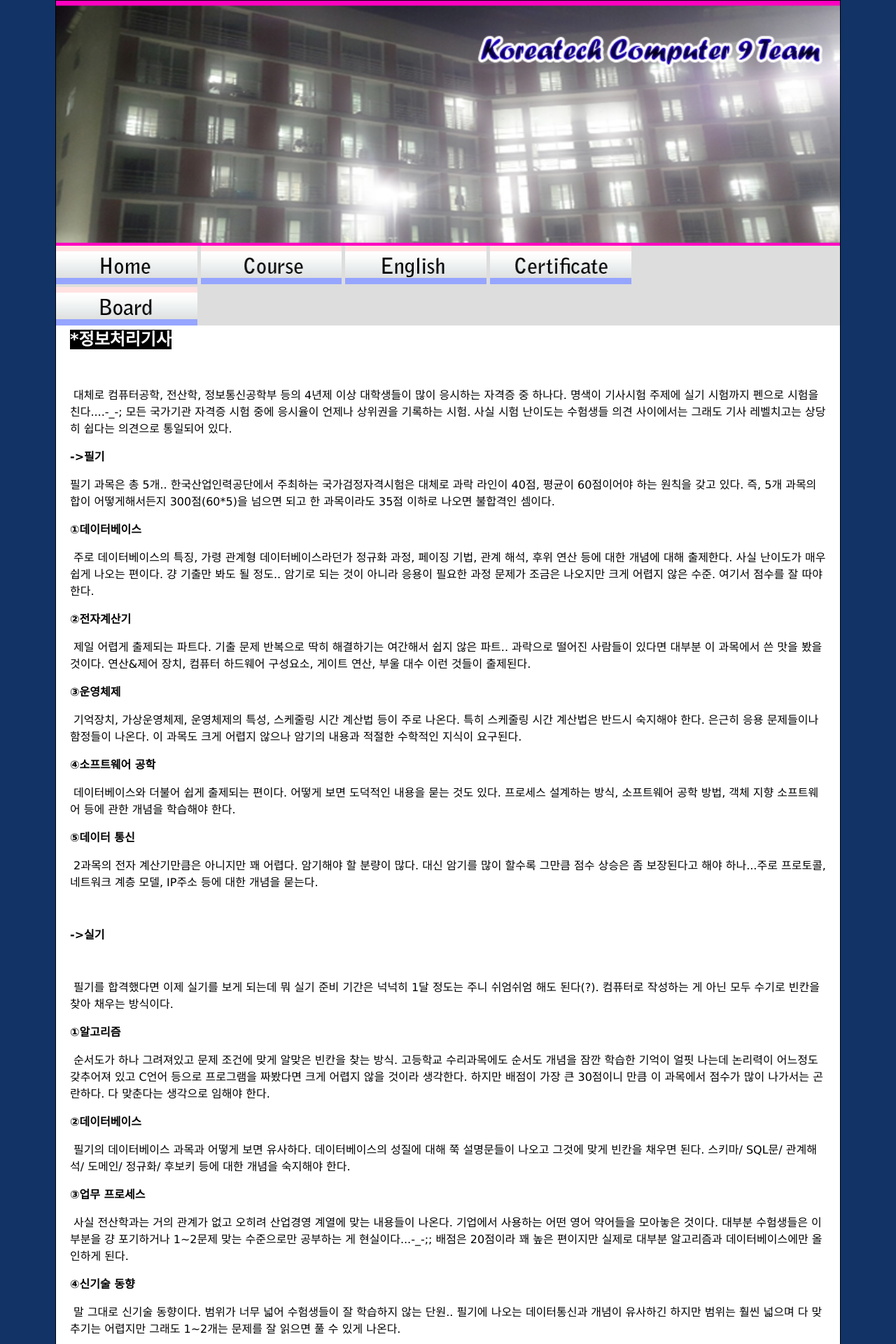
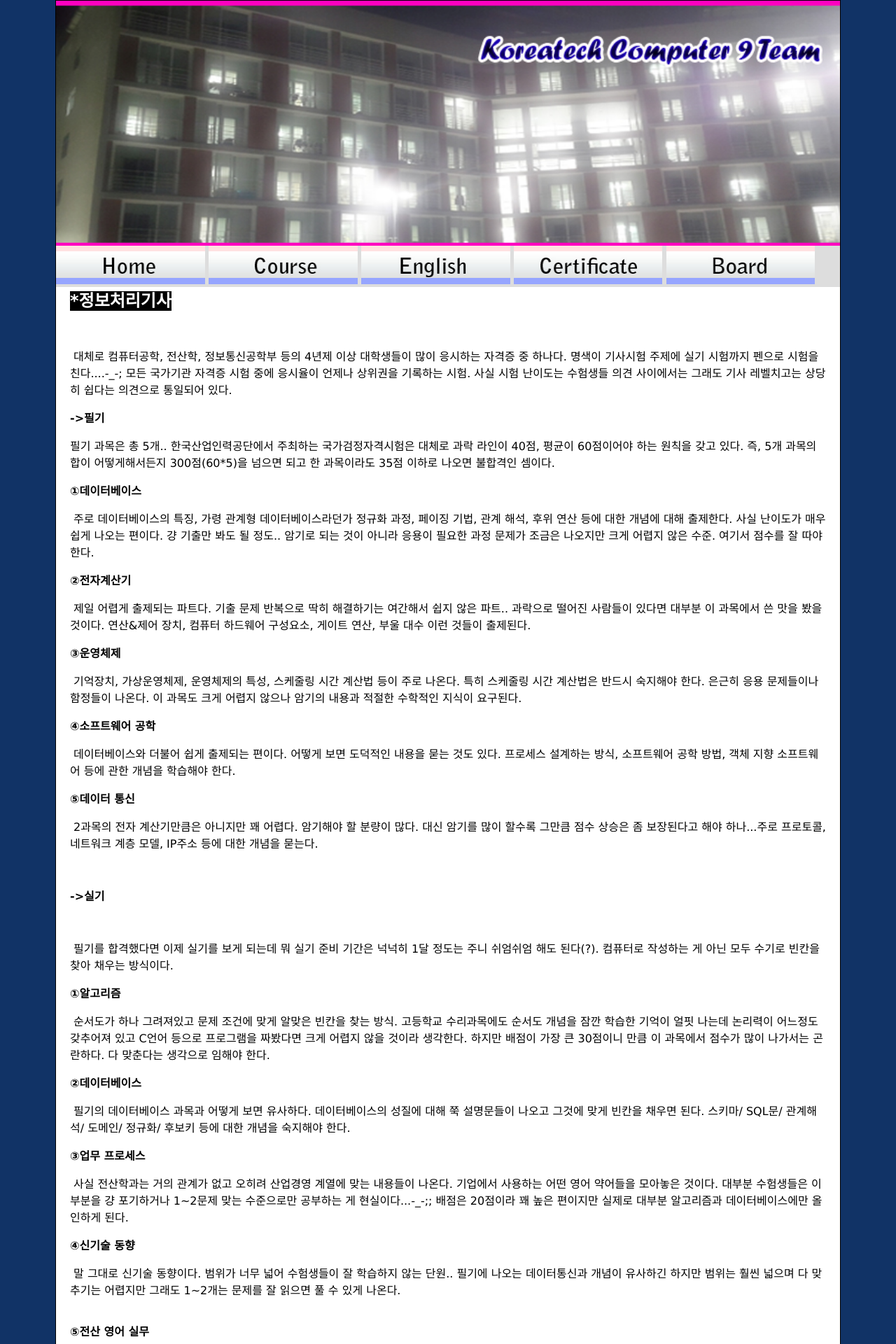
Before and after one commit to myungkwan/computer9team.github.com, a Jekyll site: the page certificate.html, which Jekyll copies as it is, in a window 1280 px wide. Shown: the top 1920 px of the page at 70% size. Built offline with Jekyll 4.4.1, drawn with Linux system fonts in a browser that asks for light colours.

Commit message:
Update certificate.html

```diff
--- a/certificate.html
+++ b/certificate.html
@@ -58,11 +58,11 @@ body {
 <div id="container">
   <div id="header">
     <img src="img2/logo4.jpg" width="100%" style="max-width: 100%; height:auto;" /><br />
-    <a href="index.html"><img src="img2/home.jpg" width="18%" height="55" /></a>
-    <a href="course.html"><img src="img2/course.jpg" width="18%" height="55" /></a>
-    <a href="english.html"><img src="img2/Englsih.jpg" width="18%" height="55" /></a>
-    <a href="certificate.html"><img src="img2/certificate.jpg" width="18%" height="55" /></a><br />
-    <a href="board.html"><img src="img2/board.jpg" width="18%" height="55" /></a><br />
+    <a href="index.html"><img src="img2/home.jpg" width="19%" height="55" /></a>
+    <a href="course.html"><img src="img2/course.jpg" width="19%" height="55" /></a>
+    <a href="english.html"><img src="img2/Englsih.jpg" width="19%" height="55" /></a>
+    <a href="certificate.html"><img src="img2/certificate.jpg" width="19%" height="55" /></a>
+    <a href="board.html"><img src="img2/board.jpg" width="19%" height="55" /></a><br />
     <!-- end #header -->
   </div>
   <div id="mainContent">
```
